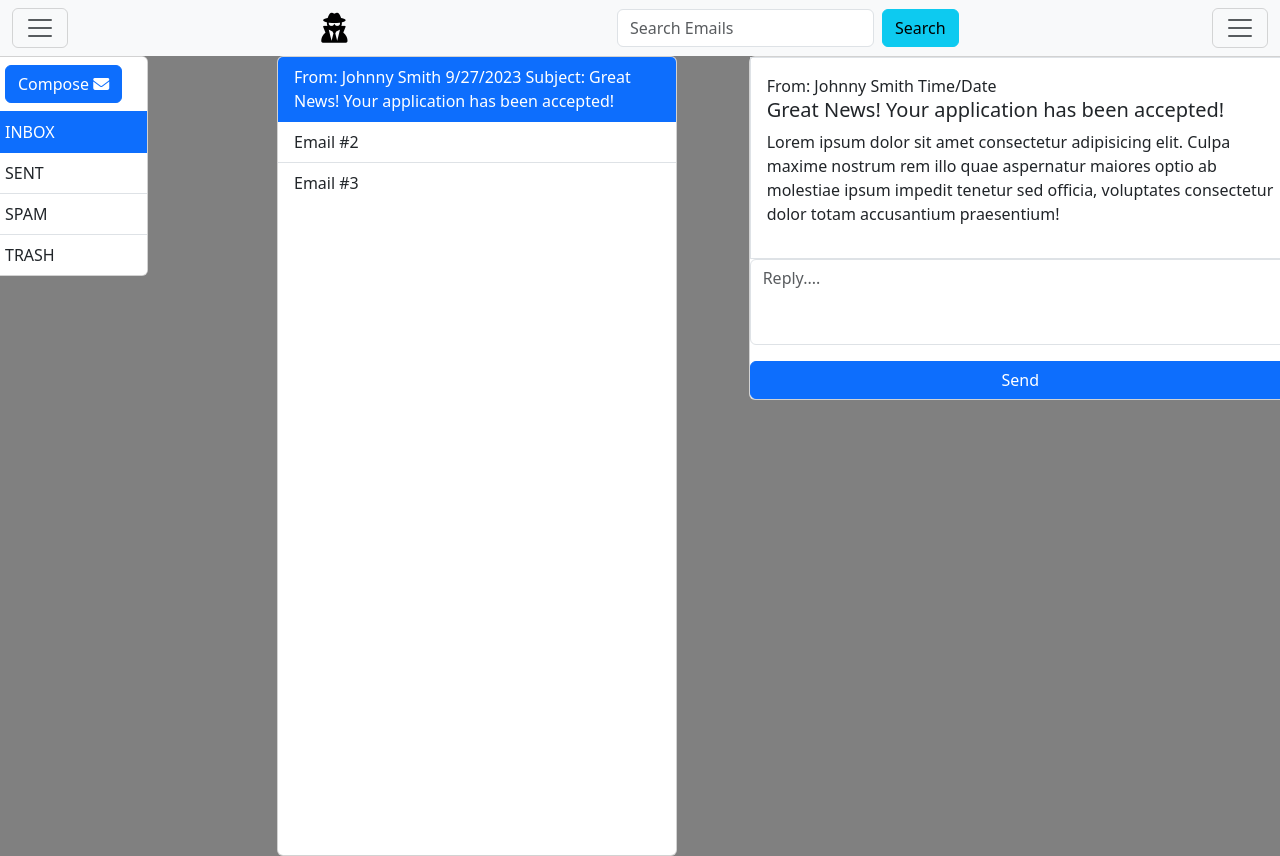
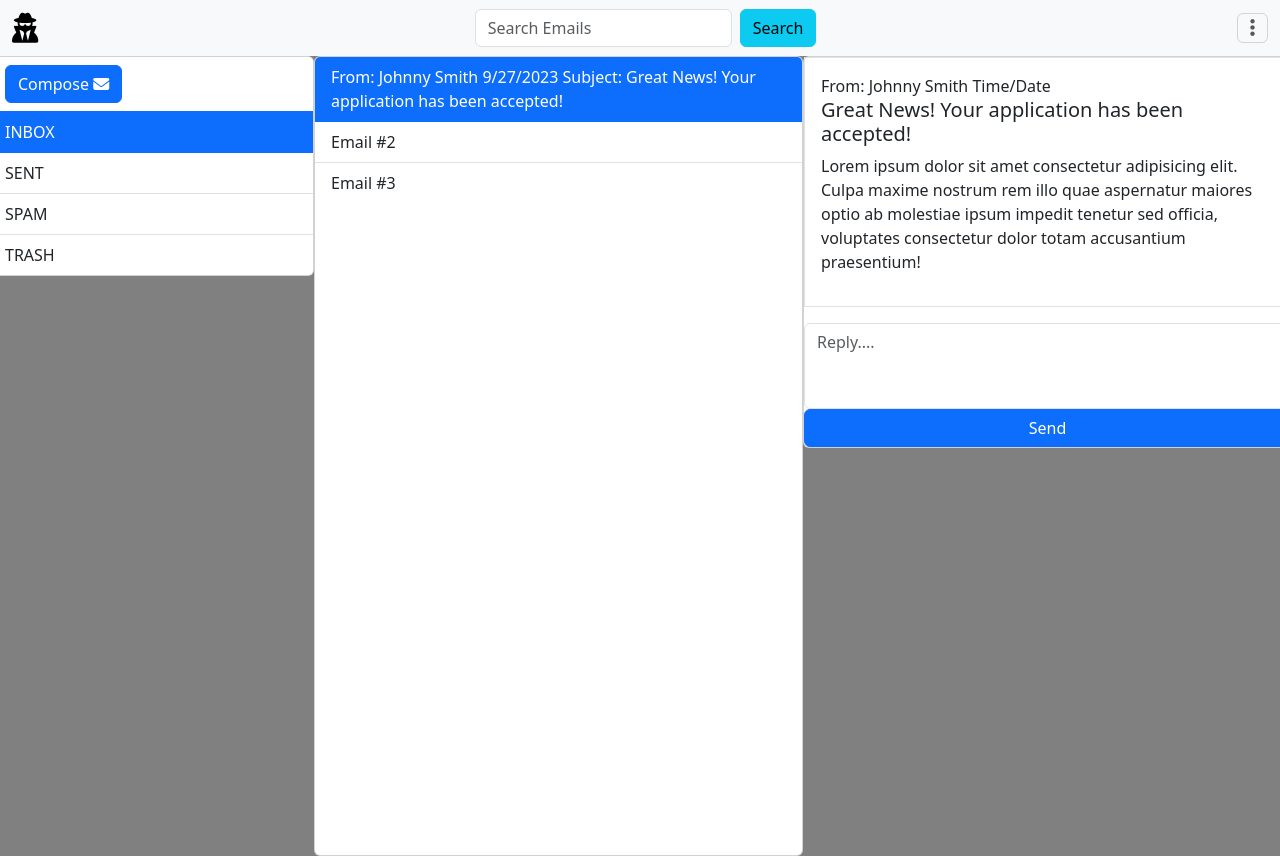
Before and after one commit to andrew209realtor/bootstrap-email-fernandez, a plain HTML site: page index.html in a window 1280 px wide. Drawn offline with nearby package versions, Linux system fonts and the light colour scheme.

Commit message:
See latest devlog

```diff
--- a/index.html
+++ b/index.html
@@ -15,7 +15,7 @@
 
         <nav class="navbar bg-body-tertiary">
           <div class="container-fluid">
-            <button class="navbar-toggler" type="button" data-bs-toggle="offcanvas" data-bs-target="#offcanvasHamburger" aria-controls="offcanvasHamburger" aria-label="Toggle navigation">
+            <button class="navbar-toggler d-block d-sm-none" type="button" data-bs-toggle="offcanvas" data-bs-target="#offcanvasHamburger" aria-controls="offcanvasHamburger" aria-label="Toggle navigation">
               <span class="navbar-toggler-icon"></span>
             </button>
             <a class="navbar-brand" href="#"><i class="fa-solid fa-user-secret fa-xl"></i></a>
@@ -25,7 +25,7 @@
               <button class="btn btn-info" type="submit">Search</button>
             </form>
             <button class="navbar-toggler" type="button" data-bs-toggle="offcanvas" data-bs-target="#offcanvasMeatball" aria-controls="offcanvasMeatball" aria-label="Toggle navigation">
-              <span class="navbar-toggler-icon"></span>
+              <span><i class="fa-solid fa-ellipsis-vertical"></i></span>
             </button>
 
             <div class="offcanvas offcanvas-start" tabindex="-1" id="offcanvasHamburger" aria-labelledby="offcanvasHamburgerLabel">
@@ -86,8 +86,8 @@
         <!--First Row-->
         <div class="row d-flex justify-content-center">
             <!--Email Folder View Column -->
-            <div class="col col-md-2 email-folder-view-col p-0 d-none d-md-block d-flex justify-content-center">
-                <div class="card" style="width: 10rem;">
+            <div class="col col-md-3 email-folder-view-col p-0 d-none d-md-block d-flex justify-content-center">
+                <div class="card">
                     <ul class="list-group list-group-flush">
                       <li class="list-group-item">
 
@@ -105,12 +105,16 @@
                                 <button type="button" class="btn-close" data-bs-dismiss="modal" aria-label="Close"></button>
                               </div>
                               <div class="modal-body">
-                                To:
+                                <div>To: </div>
                                 From: Andrew@detectiveemail.com
+                                <div>
 
+                                  <textarea class="form-control" id="EmailReplyModalTextArea1" rows="3" placeholder="Reply...."></textarea>
+                                </div>
                               </div>
                               <div class="modal-footer">
                                 <button type="button" class="btn btn-secondary" data-bs-dismiss="modal">Close</button>
+                                <button type="button" class="btn btn-primary">Attach <i class="fa-solid fa-paperclip"></i></button>
                                 <button type="button" class="btn btn-primary">Send Email <i class="fa-solid fa-paper-plane"></i></button>
                               </div>
                             </div>
@@ -127,7 +131,7 @@
             </div>
             <!-- Email View Column -->
             <div class="col email-view-col d-flex p-0 justify-content-center">
-                <div class="card" style="width: 25rem;">
+                <div class="card">
                     <ul class="list-group list-group-flush">
                       <li class="list-group-item active">
                         From: Johnny Smith                                              9/27/2023
@@ -147,12 +151,12 @@
             <!--Email Reply/Compose column -->
             <div class="col email-reply-view-col p-0 d-none d-lg-block">
                 <div class="card">
-                    <div class="card-body border">
+                    <div class="card-body border mb-3">
                       <span>From: Johnny Smith</span> <span>Time/Date</span>
                       <h5>Great News! Your application has been accepted!</h5>
                       <p>Lorem ipsum dolor sit amet consectetur adipisicing elit. Culpa maxime nostrum rem illo quae aspernatur maiores optio ab molestiae ipsum impedit tenetur sed officia, voluptates consectetur dolor totam accusantium praesentium!</p>
                     </div>
-                    <div class="mb-3">
+                    <div>
 
                       <textarea class="form-control" id="exampleFormControlTextarea1" rows="3" placeholder="Reply...."></textarea>
                     </div>
--- a/styles.css
+++ b/styles.css
@@ -7,16 +7,5 @@
 .row {
 
 }
-.email-folder-view-col {
+.email-folder-view-col, .email-view-col, .email-reply-view-col {
   background-color: grey;
-
-
-}
-.email-view-col {
-    background-color: grey;
-
-}
-.email-reply-view-col {
-  background-color: gray;
-
-}
```
Also changed, not shown: 1 other file.
